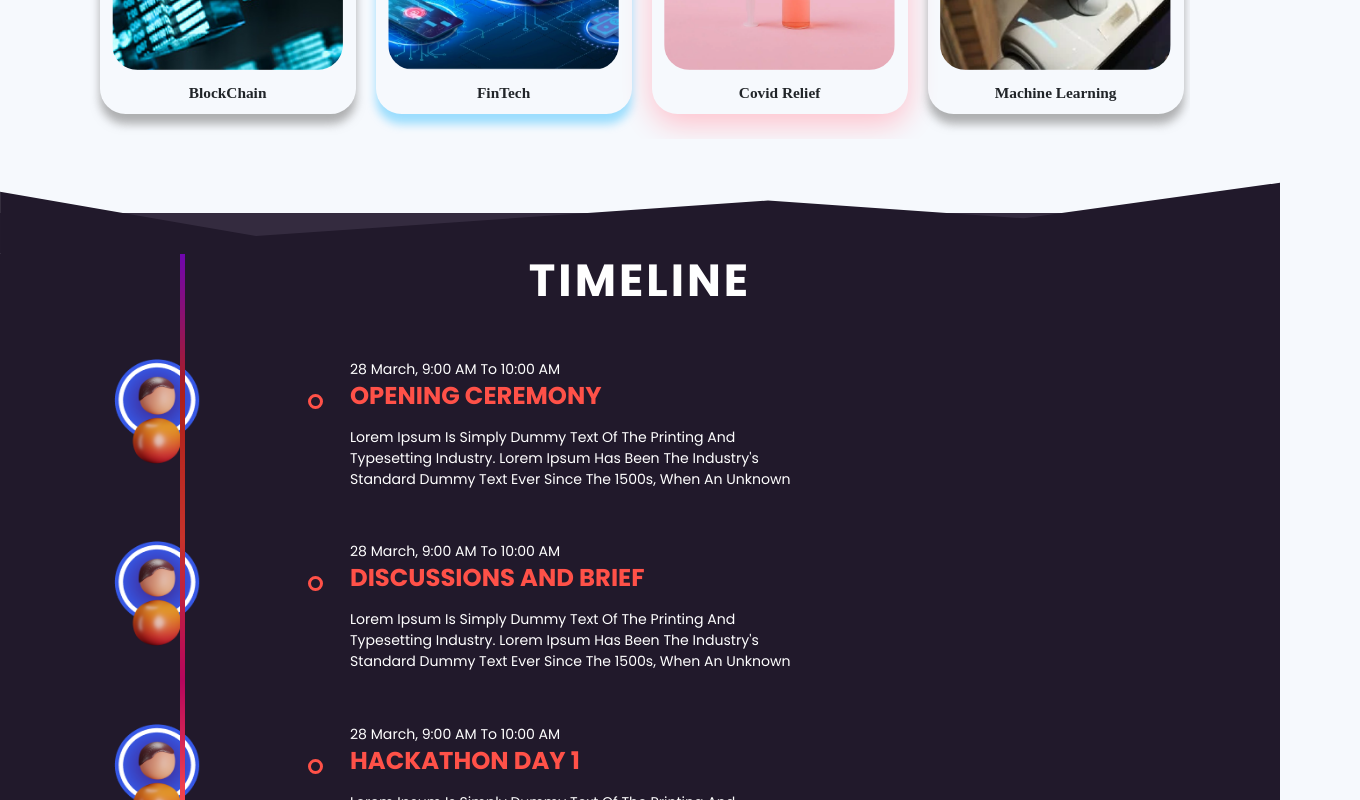
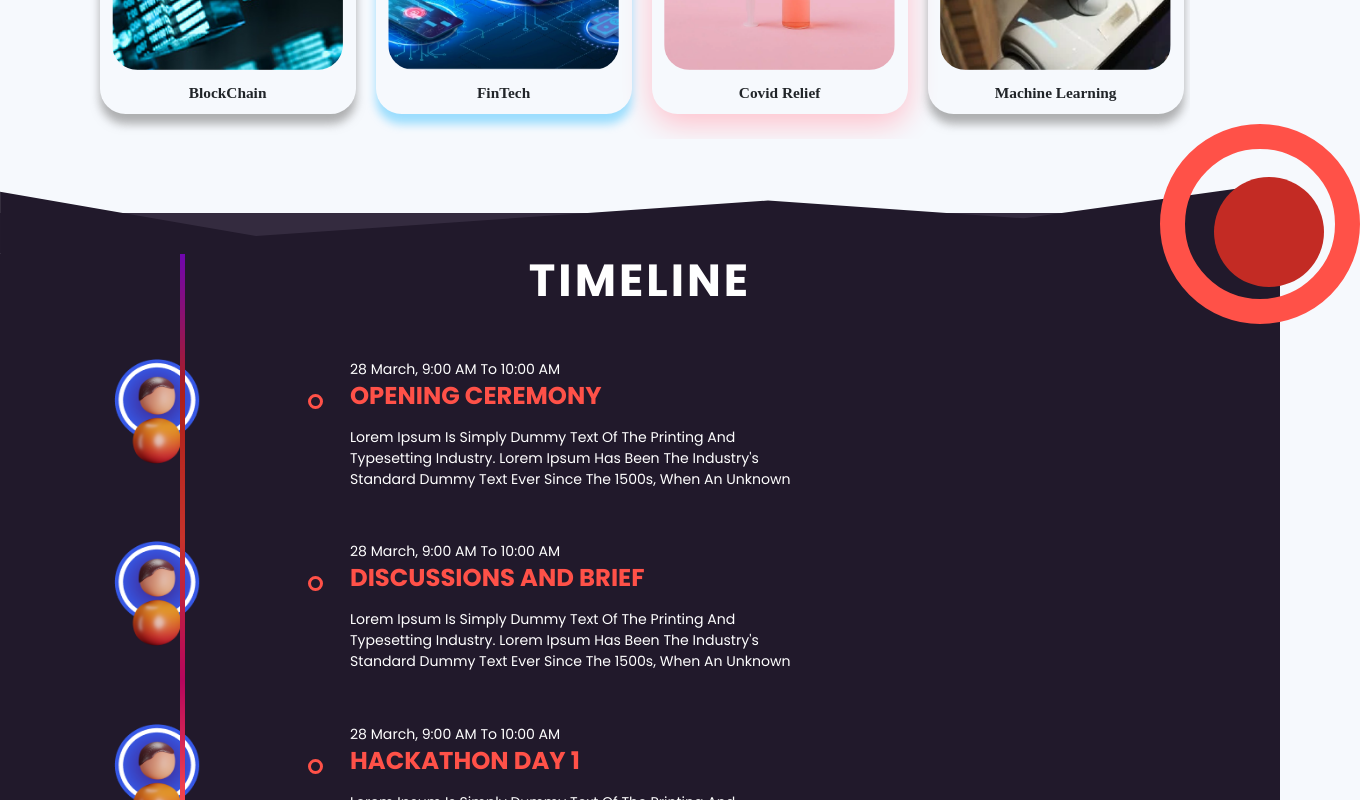
Before and after one commit to kuldp18/btb2022-website, a React (Create React App) app: page / in a window 1280 px wide. Shown: the part 2060-2860 px from the top of the page, 1360 px wide, since content can reach past the window. Built offline with nearby package versions, Linux system fonts and the light colour scheme; a web font is replaced by a local one.

Commit message:
added the final fancy circles on timeline section

```diff
--- a/src/Components/TimeLine/TimeLine.jsx
+++ b/src/Components/TimeLine/TimeLine.jsx
@@ -42,6 +42,8 @@ function TimeLine(props) {
         ></path>
       </svg>
       <div className="timeline" id="timeline">
+        <div className="fancy-circle"></div>
+        <div className="fancy-curve"></div>
         <h1 className="timeline-title" data-aos="fade-up">
           TIMELINE
         </h1>
--- a/src/Styles/timeline.css
+++ b/src/Styles/timeline.css
@@ -4,6 +4,7 @@
   font-family: 'Metropolis';
   position: relative;
   padding: 0vw 0vw 3vw 0vw;
+  position: relative;
 }
 .timeline-title {
   text-align: center;
@@ -94,6 +95,32 @@
   font-size: 1.2vw;
   margin-top: 2vw;
   margin-left: 250px;
+}
+
+.fancy-curve {
+  position: absolute;
+  border-radius: 50%;
+  right: 0;
+  top: 0;
+  border: 25px solid #ff5148;
+  max-width: 300px;
+  width: 100%;
+  max-height: 300px;
+  height: 100%;
+  transform: translate(40%, -65%);
+}
+.fancy-circle {
+  right: 0;
+  top: 0;
+  position: absolute;
+  max-width: 210px;
+  max-height: 210px;
+  width: 100%;
+  height: 100%;
+  border-radius: 50%;
+  background: #c32b24;
+  transform: translate(40%, -70%);
+  z-index: 10;
 }
 .aiseHi {
   height: 20vw;
@@ -264,3 +291,139 @@
     margin-left: 6.5vw;
   }
 }
+
+@media screen and (width <= 1360px) {
+  .fancy-curve {
+    position: absolute;
+    border-radius: 50%;
+    right: 0;
+    top: 0;
+    border: 25px solid #ff5148;
+    max-width: 200px;
+    width: 100%;
+    max-height: 200px;
+    height: 100%;
+    transform: translate(40%, -65%);
+  }
+  .fancy-circle {
+    right: 0;
+    top: 0;
+    position: absolute;
+    max-width: 110px;
+    max-height: 110px;
+    width: 100%;
+    height: 100%;
+    border-radius: 50%;
+    background: #c32b24;
+    transform: translate(40%, -70%);
+    z-index: 10;
+  }
+}
+@media screen and (width <= 1000px) {
+  .fancy-curve {
+    position: absolute;
+    border-radius: 50%;
+    right: 0;
+    top: 0;
+    border: 15px solid #ff5148;
+    max-width: 150px;
+    width: 100%;
+    max-height: 150px;
+    height: 100%;
+    transform: translate(40%, -65%);
+  }
+  .fancy-circle {
+    right: 0;
+    top: 0;
+    position: absolute;
+    max-width: 100px;
+    max-height: 100px;
+    width: 100%;
+    height: 100%;
+    border-radius: 50%;
+    background: #c32b24;
+    transform: translate(40%, -70%);
+    z-index: 10;
+  }
+}
+@media screen and (width <= 800px) {
+  .fancy-curve {
+    position: absolute;
+    border-radius: 50%;
+    right: 0;
+    top: 0;
+    border: 10px solid #ff5148;
+    max-width: 150px;
+    width: 100%;
+    max-height: 150px;
+    height: 100%;
+    transform: translate(50%, -65%);
+  }
+  .fancy-circle {
+    right: 0;
+    top: 0;
+    position: absolute;
+    max-width: 100px;
+    max-height: 100px;
+    width: 100%;
+    height: 100%;
+    border-radius: 50%;
+    background: #c32b24;
+    transform: translate(50%, -70%);
+    z-index: 10;
+  }
+}
+@media screen and (width <= 650px) {
+  .fancy-curve {
+    position: absolute;
+    border-radius: 50%;
+    right: 0;
+    top: 0;
+    border: 10px solid #ff5148;
+    max-width: 125px;
+    width: 100%;
+    max-height: 125px;
+    height: 100%;
+    transform: translate(60%, -65%);
+  }
+  .fancy-circle {
+    right: 0;
+    top: 0;
+    position: absolute;
+    max-width: 80px;
+    max-height: 80px;
+    width: 100%;
+    height: 100%;
+    border-radius: 50%;
+    background: #c32b24;
+    transform: translate(60%, -70%);
+    z-index: 10;
+  }
+}
+@media screen and (width <= 320px) {
+  .fancy-curve {
+    position: absolute;
+    border-radius: 50%;
+    right: 0;
+    top: 0;
+    border: 10px solid #ff5148;
+    max-width: 120px;
+    width: 100%;
+    max-height: 120px;
+    height: 100%;
+    transform: translate(70%, -65%);
+  }
+  .fancy-circle {
+    right: 0;
+    top: 0;
+    position: absolute;
+    max-width: 75px;
+    max-height: 75px;
+    width: 100%;
+    height: 100%;
+    border-radius: 50%;
+    background: #c32b24;
+    transform: translate(70%, -75%);
+    z-index: 10;
+  }
+}
```
